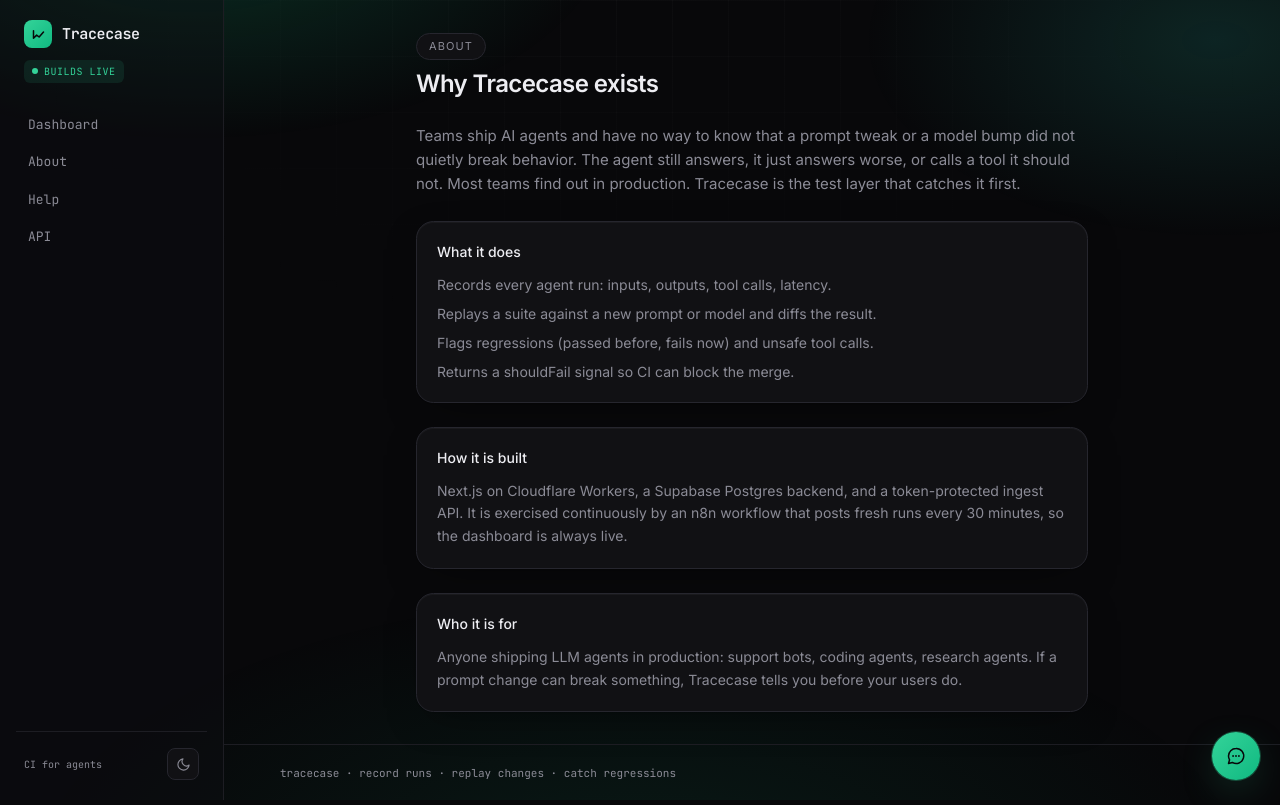
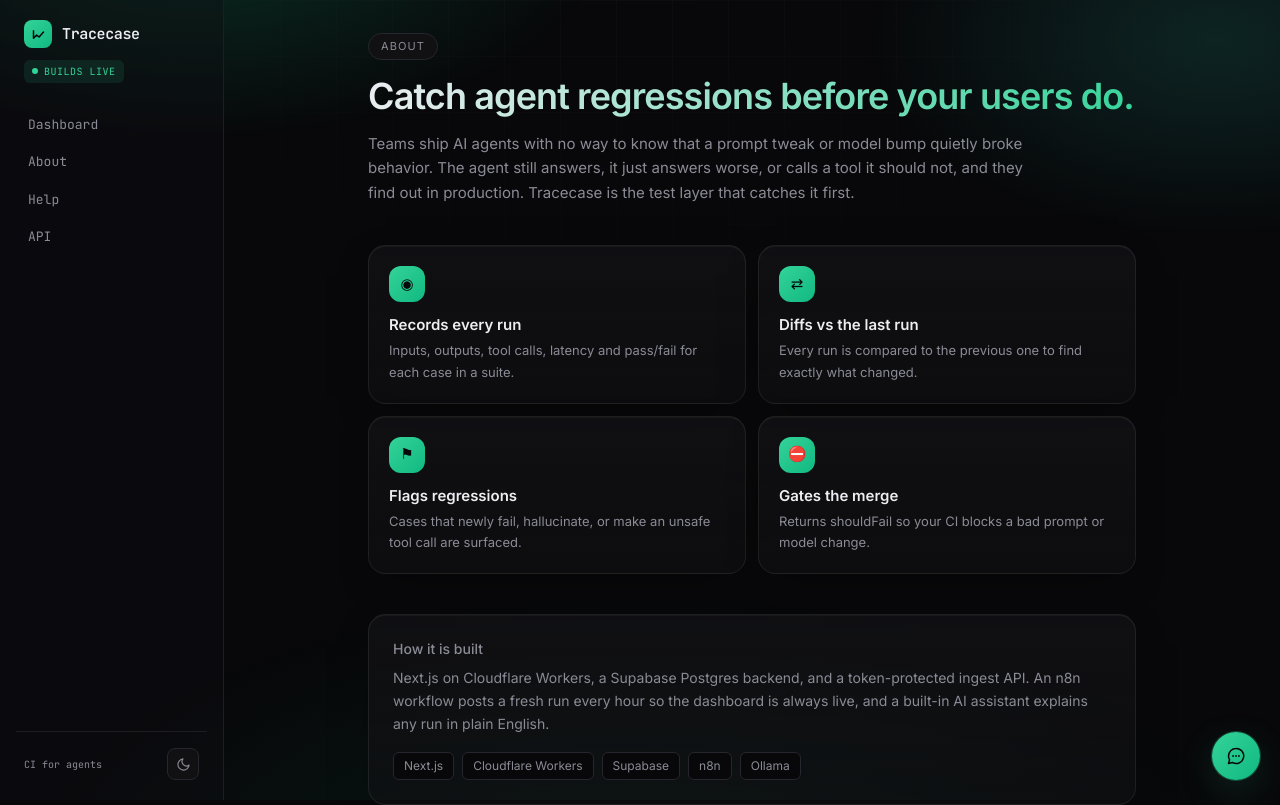
Before and after one commit to royalpinto007/Tracecase, a Next.js app: page /about in a window 1280 px wide. Shown: the top 805 px of the page. Built offline with nearby package versions, Linux system fonts and the light colour scheme.

Commit message:
Fix gradient descender clip; shorter/faster chat; richer About page

```diff
--- a/app/about/page.tsx
+++ b/app/about/page.tsx
@@ -1,64 +1,98 @@
+import Link from "next/link";
+
 export const metadata = { title: "About: Tracecase" };
+
+const features = [
+  {
+    icon: "◉",
+    title: "Records every run",
+    body: "Inputs, outputs, tool calls, latency and pass/fail for each case in a suite.",
+  },
+  {
+    icon: "⇄",
+    title: "Diffs vs the last run",
+    body: "Every run is compared to the previous one to find exactly what changed.",
+  },
+  {
+    icon: "⚑",
+    title: "Flags regressions",
+    body: "Cases that newly fail, hallucinate, or make an unsafe tool call are surfaced.",
+  },
+  {
+    icon: "⛔",
+    title: "Gates the merge",
+    body: "Returns shouldFail so your CI blocks a bad prompt or model change.",
+  },
+];
 
 export default function About() {
   return (
-    <article className="prose-invert mx-auto max-w-2xl space-y-6 animate-fade-up">
-      <header className="space-y-2">
-        <span className="inline-block rounded-full border border-border bg-surface px-3 py-1 text-[11px] uppercase tracking-widest text-muted">
+    <div className="mx-auto max-w-3xl space-y-10 animate-fade-up">
+      <section>
+        <span className="inline-flex items-center gap-2 rounded-full border border-border bg-surface px-3 py-1 text-[11px] uppercase tracking-widest text-muted">
           about
         </span>
-        <h1 className="text-2xl font-semibold tracking-tight">
-          Why Tracecase exists
+        <h1 className="gradient-text mt-4 text-balance text-4xl font-semibold tracking-tight">
+          Catch agent regressions before your users do.
         </h1>
-      </header>
+        <p className="mt-3 max-w-2xl text-[15px] leading-relaxed text-muted">
+          Teams ship AI agents with no way to know that a prompt tweak or model
+          bump quietly broke behavior. The agent still answers, it just answers
+          worse, or calls a tool it should not, and they find out in production.
+          Tracecase is the test layer that catches it first.
+        </p>
+      </section>
 
-      <p className="text-[15px] leading-relaxed text-muted">
-        Teams ship AI agents and have no way to know that a prompt tweak or a
-        model bump did not quietly break behavior. The agent still answers, it
-        just answers worse, or calls a tool it should not. Most teams find out
-        in production. Tracecase is the test layer that catches it first.
-      </p>
+      <section className="grid gap-3 sm:grid-cols-2">
+        {features.map((f) => (
+          <div key={f.title} className="glass hover-lift rounded-2xl p-5">
+            <div className="grid h-9 w-9 place-items-center rounded-xl bg-gradient-to-br from-accent to-accent-2 text-[15px] text-bg">
+              {f.icon}
+            </div>
+            <h2 className="mt-3 text-[15px] font-semibold">{f.title}</h2>
+            <p className="mt-1 text-[13px] leading-relaxed text-muted">
+              {f.body}
+            </p>
+          </div>
+        ))}
+      </section>
 
-      <Section title="What it does">
-        <ul className="space-y-2 text-[14px] text-muted">
-          <li>Records every agent run: inputs, outputs, tool calls, latency.</li>
-          <li>Replays a suite against a new prompt or model and diffs the result.</li>
-          <li>Flags regressions (passed before, fails now) and unsafe tool calls.</li>
-          <li>Returns a shouldFail signal so CI can block the merge.</li>
-        </ul>
-      </Section>
+      <section className="glass rounded-2xl p-6">
+        <h2 className="text-sm font-medium text-muted">How it is built</h2>
+        <p className="mt-2 text-[14px] leading-relaxed text-muted">
+          Next.js on Cloudflare Workers, a Supabase Postgres backend, and a
+          token-protected ingest API. An n8n workflow posts a fresh run every
+          hour so the dashboard is always live, and a built-in AI assistant
+          explains any run in plain English.
+        </p>
+        <div className="mt-4 flex flex-wrap gap-2 text-[12px]">
+          {["Next.js", "Cloudflare Workers", "Supabase", "n8n", "Ollama"].map(
+            (t) => (
+              <span
+                key={t}
+                className="rounded-md border border-border bg-bg px-2.5 py-1 text-muted"
+              >
+                {t}
+              </span>
+            ),
+          )}
+        </div>
+      </section>
 
-      <Section title="How it is built">
-        <p className="text-[14px] leading-relaxed text-muted">
-          Next.js on Cloudflare Workers, a Supabase Postgres backend, and a
-          token-protected ingest API. It is exercised continuously by an n8n
-          workflow that posts fresh runs every 30 minutes, so the dashboard is
-          always live.
-        </p>
-      </Section>
-
-      <Section title="Who it is for">
-        <p className="text-[14px] leading-relaxed text-muted">
-          Anyone shipping LLM agents in production: support bots, coding agents,
-          research agents. If a prompt change can break something, Tracecase
-          tells you before your users do.
-        </p>
-      </Section>
-    </article>
+      <div className="flex gap-3">
+        <Link
+          href="/"
+          className="rounded-lg bg-gradient-to-br from-accent to-accent-2 px-4 py-2 text-[13px] font-semibold text-bg"
+        >
+          Open the dashboard
+        </Link>
+        <Link
+          href="/help"
+          className="rounded-lg border border-border bg-surface px-4 py-2 text-[13px] transition hover:border-accent/50"
+        >
+          Read the docs
+        </Link>
+      </div>
+    </div>
   );
 }
-
-function Section({
-  title,
-  children,
-}: {
-  title: string;
-  children: React.ReactNode;
-}) {
-  return (
-    <section className="rounded-2xl border border-border bg-surface p-5 shadow-card">
-      <h2 className="mb-3 text-sm font-medium">{title}</h2>
-      {children}
-    </section>
-  );
-}
--- a/app/api/ai/route.ts
+++ b/app/api/ai/route.ts
@@ -21,9 +21,10 @@
 }
 
 export async function POST(req: NextRequest) {
-  const { prompt, history } = (await req.json().catch(() => ({}))) as {
+  const { prompt, history, max } = (await req.json().catch(() => ({}))) as {
     prompt?: string;
     history?: { role: string; content: string }[];
+    max?: number;
   };
   if (!prompt) {
     return NextResponse.json(
@@ -48,7 +49,7 @@
     const r = await fetch(GATEWAY, {
       method: "POST",
       headers: { "content-type": "application/json", "x-ai-secret": secret },
-      body: JSON.stringify({ system: SYSTEM, prompt: full, max: 240 }),
+      body: JSON.stringify({ system: SYSTEM, prompt: full, max: typeof max === "number" ? max : undefined }),
     });
     const d = (await r.json()) as { reply?: string; error?: string };
     return NextResponse.json(
--- a/app/globals.css
+++ b/app/globals.css
@@ -126,6 +126,8 @@
     -webkit-background-clip: text;
     background-clip: text;
     color: transparent;
+    padding-bottom: 0.12em;
+    line-height: 1.18;
   }
 }
 
--- a/components/ExplainRun.tsx
+++ b/components/ExplainRun.tsx
@@ -16,7 +16,7 @@
       const res = await fetch("/api/ai", {
         method: "POST",
         headers: { "content-type": "application/json" },
-        body: JSON.stringify({ prompt }),
+        body: JSON.stringify({ prompt, max: 220 }),
       });
       const d = (await res.json()) as { reply?: string; error?: string };
       setText(d.reply || `Unavailable (${d.error ?? "?"}).`);
```
